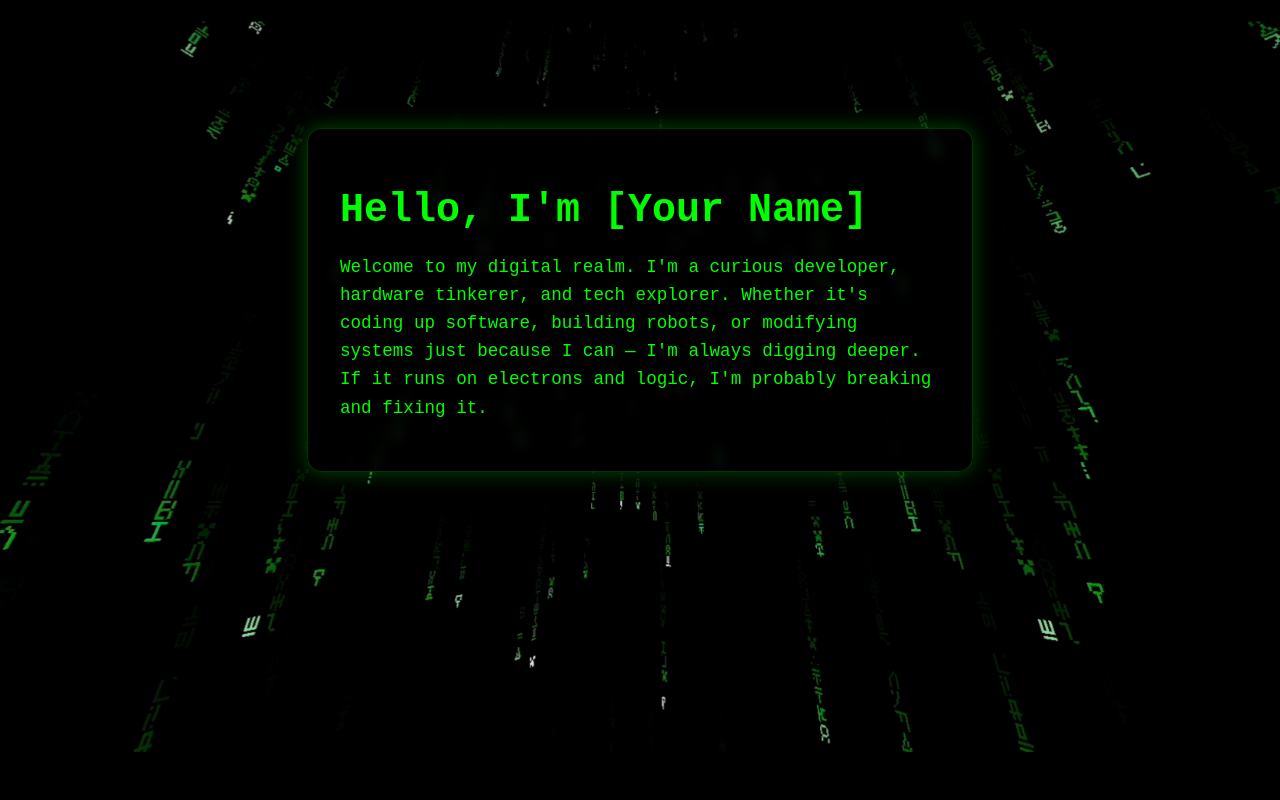
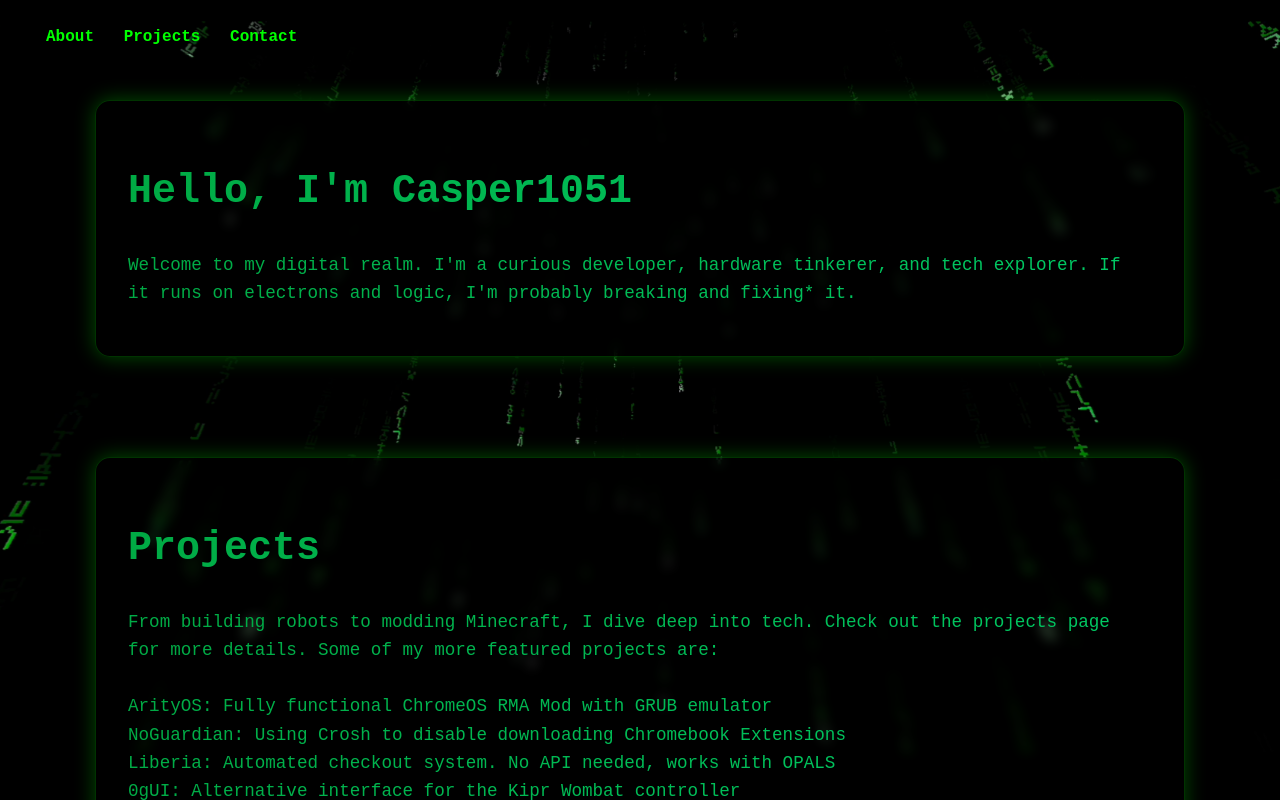
Before and after one commit to casper1051/casper1051.github.io, a plain HTML site: page index.html in a window 1280 px wide. Drawn offline with Linux system fonts and the light colour scheme.

Commit message:
more projects, more stuff

```diff
--- a/index.html
+++ b/index.html
@@ -12,8 +12,26 @@
       font-family: 'Courier New', Courier, monospace;
       background: url('background.png') no-repeat center center fixed;
       background-size: cover;
-      overflow: hidden;
+      overflow-x: hidden;
       color: #00ff00;
+      scroll-behavior: smooth;
+    }
+
+    nav {
+      position: fixed;
+      top: 20px;
+      left: 20px;
+      z-index: 10;
+      background-color: rgba(0, 0, 0, 0.5);
+      padding: 0.5em 1em;
+      border-radius: 10px;
+    }
+
+    nav a {
+      color: #00ff00;
+      text-decoration: none;
+      margin: 0 10px;
+      font-weight: bold;
     }
 
     .overlay {
@@ -23,22 +41,32 @@
       border: 1px solid rgba(0, 255, 0, 0.2);
       padding: 2rem;
       width: 90%;
-      max-width: 600px;
-      margin: 10% auto;
+      max-width: 80vw;
+      margin: 100px auto;
       animation: fadeIn 2s ease-out;
       box-shadow: 0 0 20px rgba(0, 255, 0, 0.3);
     }
 
-    h1 {
-      font-size: 2.5em;
-      margin-bottom: 0.5em;
-      animation: floatIn 1.5s ease-out;
-    }
-
-    p {
+    h1, p {
       font-size: 1.1em;
       line-height: 1.6;
       animation: fadeInText 2.5s ease-out;
+      background: linear-gradient(
+        120deg,
+        #00ff00 0%,
+        #00cc66 25%,
+        #00aa44 50%,
+        #00cc66 75%,
+        #00ff00 100%
+      );
+      background-size: 400% auto;
+      -webkit-background-clip: text;
+      -webkit-text-fill-color: transparent;
+      animation: shimmer 10s linear infinite;
+    }
+
+    h1 {
+      font-size: 2.5em;
     }
 
     @keyframes fadeIn {
@@ -46,24 +74,52 @@
       to { opacity: 1; transform: translateY(0); }
     }
 
-    @keyframes floatIn {
-      from { opacity: 0; transform: translateY(-20px); }
-      to { opacity: 1; transform: translateY(0); }
-    }
-
     @keyframes fadeInText {
       from { opacity: 0; }
       to { opacity: 1; }
     }
+
+    @keyframes shimmer {
+      0% { background-position: 0% 50%; }
+      100% { background-position: 400% 50%; }
+    }
   </style>
 </head>
 <body>
-  <div class="overlay">
-    <h1>Hello, I'm [Your Name]</h1>
+  <nav>
+    <a href="#section1">About</a>
+    <a href="#section2">Projects</a>
+    <a href="#section3">Contact</a>
+  </nav>
+
+  <div class="overlay" id="section1">
+    <h1>Hello, I'm Casper1051</h1>
     <p>
       Welcome to my digital realm. I'm a curious developer, hardware tinkerer, and tech explorer.
-      Whether it's coding up software, building robots, or modifying systems just because I can — I'm always digging deeper.
-      If it runs on electrons and logic, I'm probably breaking and fixing it.
+      If it runs on electrons and logic, I'm probably breaking and fixing* it.
+    </p>
+  </div>
+
+  <div class="overlay" id="section2">
+    <h1>Projects</h1>
+    <p>
+      From building robots to modding Minecraft, I dive deep into tech.
+      Check out the <a href="/projects">projects</a> page for more details.
+      Some of my more featured projects are:<br>
+      <br>
+      <a href="/arityos/index.html">ArityOS: Fully functional ChromeOS RMA Mod with GRUB emulator</a><br>
+      <a href="/vmc/index.html">NoGuardian: Using Crosh to disable downloading Chromebook Extensions</a><br>
+      <a href="/liberia/index.html">Liberia: Automated checkout system. No API needed, works with OPALS</a><br>
+      <a href="/noui/index.html">0gUI: Alternative interface for the Kipr Wombat controller</a><br>
+      <a href="/brickme/index.html">InstaBork: Freeze any chromebook</a><br>
+
+    </p>
+  </div>
+
+  <div class="overlay" id="section3">
+    <h1>Contact</h1>
+    <p>
+      Usually if you want to contact me, you are likely someone who has my discord or e-mail. If not, find me at High Jung Institute of Technology.
     </p>
   </div>
 </body>
```
